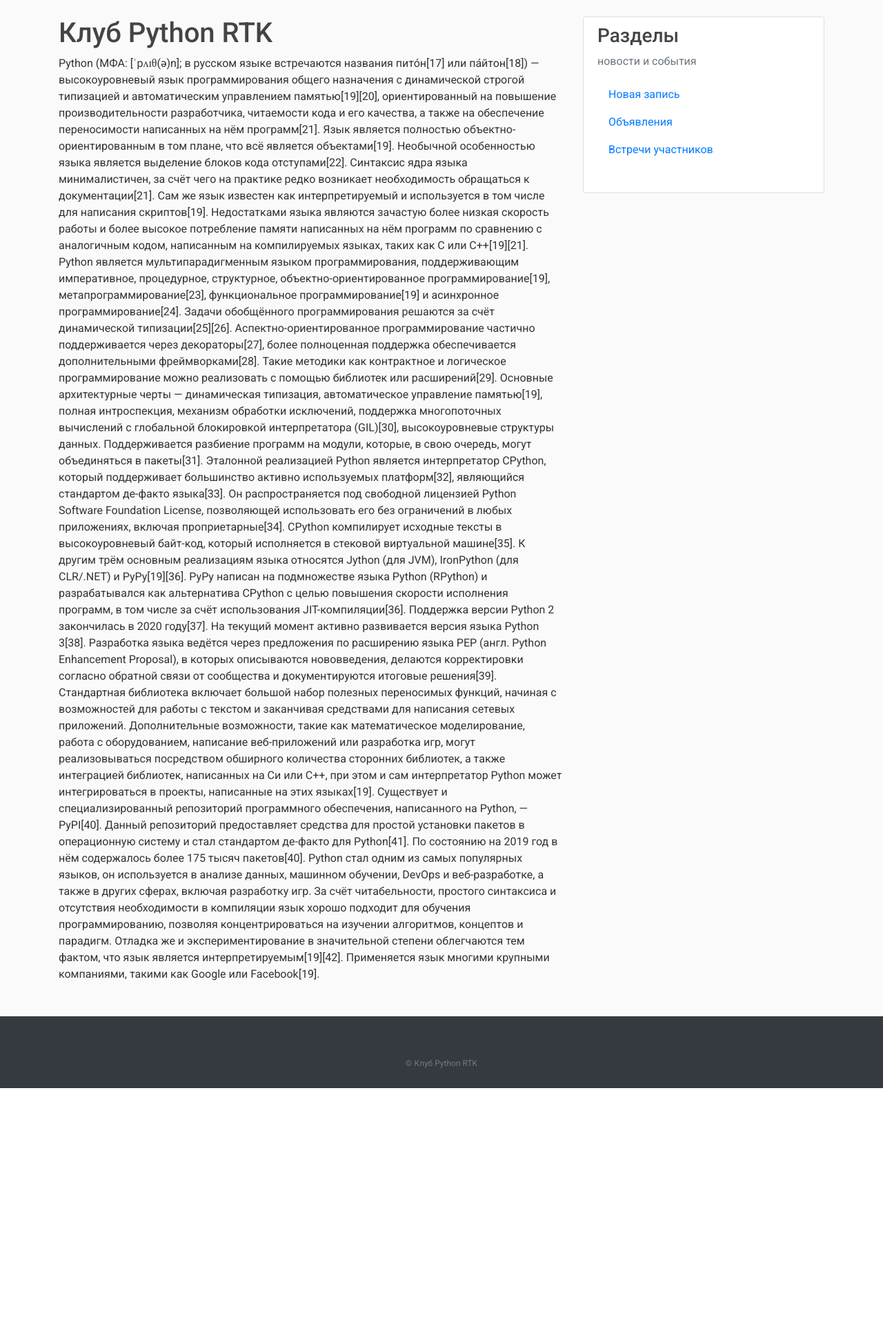
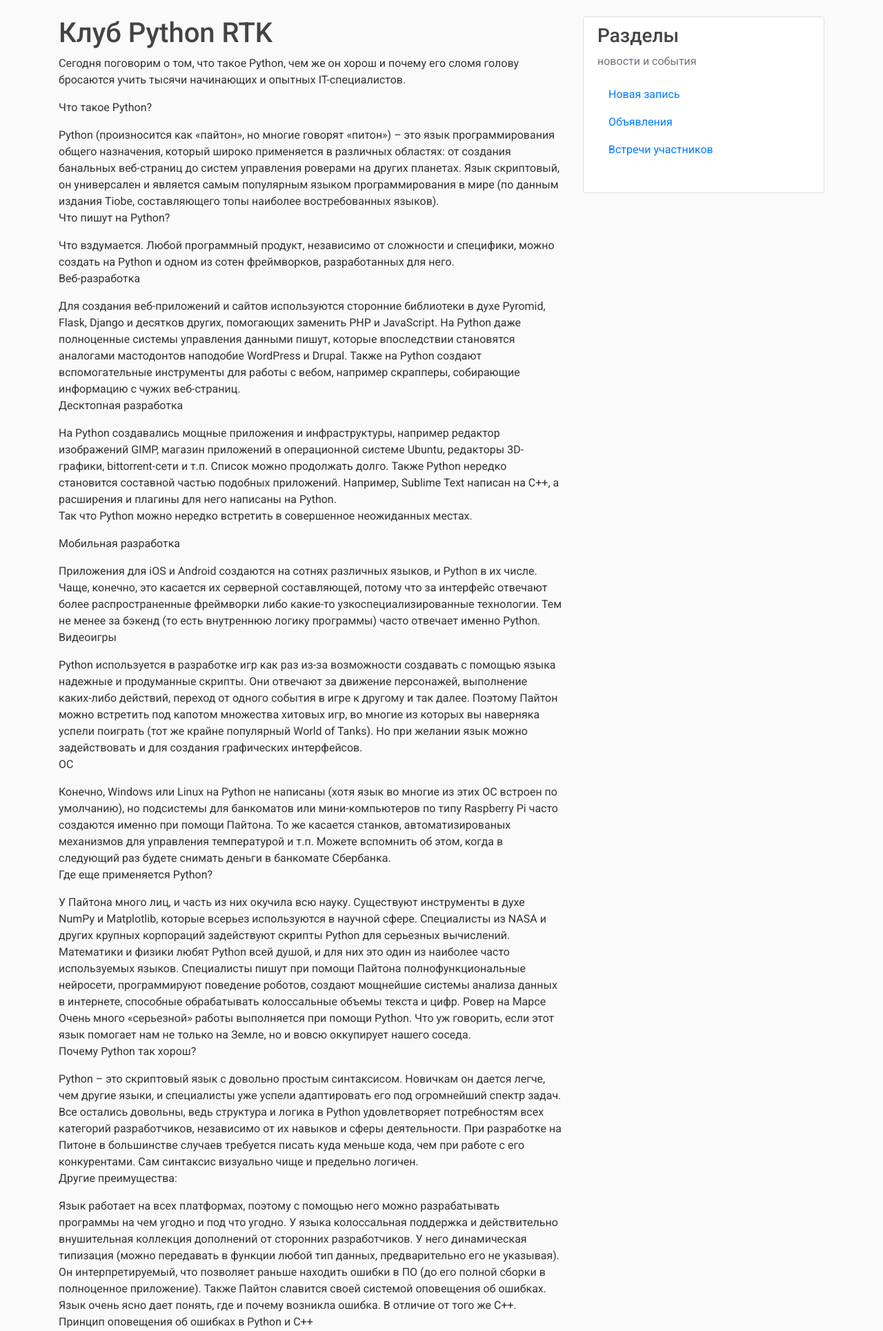
Before and after one commit to Alex2421/DjangoStudyRostelecom, a Django app: page /about/ in a window 1280 px wide. Shown: the part 56-1985 px from the top of the page at 69% size. Before the commit the page ends 1633 px from the top, so only its background shows below. Run offline with Django 4.2, Linux system fonts and the light colour scheme; some libraries are stand-ins or nearby versions.

Commit message:
update + add category

```diff
--- a/my_site/blog/templates/blog/about.html
+++ b/my_site/blog/templates/blog/about.html
@@ -2,13 +2,92 @@
 {% block content %}
     <h1>Клуб Python RTK </h1>
 
-Python (МФА: [ˈpʌɪθ(ə)n]; в русском языке встречаются названия пито́н[17] или па́йтон[18]) — высокоуровневый язык программирования общего назначения с динамической строгой типизацией и автоматическим управлением памятью[19][20], ориентированный на повышение производительности разработчика, читаемости кода и его качества, а также на обеспечение переносимости написанных на нём программ[21]. Язык является полностью объектно-ориентированным в том плане, что всё является объектами[19]. Необычной особенностью языка является выделение блоков кода отступами[22]. Синтаксис ядра языка минималистичен, за счёт чего на практике редко возникает необходимость обращаться к документации[21]. Сам же язык известен как интерпретируемый и используется в том числе для написания скриптов[19]. Недостатками языка являются зачастую более низкая скорость работы и более высокое потребление памяти написанных на нём программ по сравнению с аналогичным кодом, написанным на компилируемых языках, таких как C или C++[19][21].
+<p>Сегодня поговорим о том, что такое Python, чем же он хорош и почему его сломя голову бросаются учить тысячи начинающих и опытных IT-специалистов.</p>
 
-Python является мультипарадигменным языком программирования, поддерживающим императивное, процедурное, структурное, объектно-ориентированное программирование[19], метапрограммирование[23], функциональное программирование[19] и асинхронное программирование[24]. Задачи обобщённого программирования решаются за счёт динамической типизации[25][26]. Аспектно-ориентированное программирование частично поддерживается через декораторы[27], более полноценная поддержка обеспечивается дополнительными фреймворками[28]. Такие методики как контрактное и логическое программирование можно реализовать с помощью библиотек или расширений[29]. Основные архитектурные черты — динамическая типизация, автоматическое управление памятью[19], полная интроспекция, механизм обработки исключений, поддержка многопоточных вычислений с глобальной блокировкой интерпретатора (GIL)[30], высокоуровневые структуры данных. Поддерживается разбиение программ на модули, которые, в свою очередь, могут объединяться в пакеты[31].
+<p>Что такое Python?</p>
+Python (произносится как «пайтон», но многие говорят «питон») – это язык программирования общего назначения, который широко применяется в различных областях: от создания банальных веб-страниц до систем управления роверами на других планетах.
 
-Эталонной реализацией Python является интерпретатор CPython, который поддерживает большинство активно используемых платформ[32], являющийся стандартом де-факто языка[33]. Он распространяется под свободной лицензией Python Software Foundation License, позволяющей использовать его без ограничений в любых приложениях, включая проприетарные[34]. CPython компилирует исходные тексты в высокоуровневый байт-код, который исполняется в стековой виртуальной машине[35]. К другим трём основным реализациям языка относятся Jython (для JVM), IronPython (для CLR/.NET) и PyPy[19][36]. PyPy написан на подмножестве языка Python (RPython) и разрабатывался как альтернатива CPython с целью повышения скорости исполнения программ, в том числе за счёт использования JIT-компиляции[36]. Поддержка версии Python 2 закончилась в 2020 году[37]. На текущий момент активно развивается версия языка Python 3[38]. Разработка языка ведётся через предложения по расширению языка PEP (англ. Python Enhancement Proposal), в которых описываются нововведения, делаются корректировки согласно обратной связи от сообщества и документируются итоговые решения[39].
+Язык скриптовый, он универсален и является самым популярным языком программирования в мире (по данным издания Tiobe, составляющего топы наиболее востребованных языков).
 
-Стандартная библиотека включает большой набор полезных переносимых функций, начиная с возможностей для работы с текстом и заканчивая средствами для написания сетевых приложений. Дополнительные возможности, такие как математическое моделирование, работа с оборудованием, написание веб-приложений или разработка игр, могут реализовываться посредством обширного количества сторонних библиотек, а также интеграцией библиотек, написанных на Си или C++, при этом и сам интерпретатор Python может интегрироваться в проекты, написанные на этих языках[19]. Существует и специализированный репозиторий программного обеспечения, написанного на Python, — PyPI[40]. Данный репозиторий предоставляет средства для простой установки пакетов в операционную систему и стал стандартом де-факто для Python[41]. По состоянию на 2019 год в нём содержалось более 175 тысяч пакетов[40].
+<p>Что пишут на Python?</p>
+Что вздумается. Любой программный продукт, независимо от сложности и специфики, можно создать на Python и одном из сотен фреймворков, разработанных для него.
 
-Python стал одним из самых популярных языков, он используется в анализе данных, машинном обучении, DevOps и веб-разработке, а также в других сферах, включая разработку игр. За счёт читабельности, простого синтаксиса и отсутствия необходимости в компиляции язык хорошо подходит для обучения программированию, позволяя концентрироваться на изучении алгоритмов, концептов и парадигм. Отладка же и экспериментирование в значительной степени облегчаются тем фактом, что язык является интерпретируемым[19][42]. Применяется язык многими крупными компаниями, такими как Google или Facebook[19].
+<p>Веб-разработка</p>
+Для создания веб-приложений и сайтов используются сторонние библиотеки в духе Pyromid, Flask, Django и десятков других, помогающих заменить PHP и JavaScript.
+
+На Python даже полноценные системы управления данными пишут, которые впоследствии становятся аналогами мастодонтов наподобие WordPress и Drupal. Также на Python создают вспомогательные инструменты для работы с вебом, например скрапперы, собирающие информацию с чужих веб-страниц.
+
+<p>Десктопная разработка</p>
+На Python создавались мощные приложения и инфраструктуры, например редактор изображений GIMP, магазин приложений в операционной системе Ubuntu, редакторы 3D-графики, bittorrent-сети и т.п. Список можно продолжать долго.
+
+Также Python нередко становится составной частью подобных приложений. Например, Sublime Text написан на С++, а расширения и плагины для него написаны на Python.
+
+<p>Так что Python можно нередко встретить в совершенное неожиданных местах.</p>
+
+<p>Мобильная разработка</p>
+Приложения для iOS и Android создаются на сотнях различных языков, и Python в их числе. Чаще, конечно, это касается их серверной составляющей, потому что за интерфейс отвечают более распространенные фреймворки либо какие-то узкоспециализированные технологии. Тем не менее за бэкенд (то есть внутреннюю логику программы) часто отвечает именно Python.
+
+<p>Видеоигры</p>
+Python используется в разработке игр как раз из-за возможности создавать с помощью языка надежные и продуманные скрипты. Они отвечают за движение персонажей, выполнение каких-либо действий, переход от одного события в игре к другому и так далее.
+
+Поэтому Пайтон можно встретить под капотом множества хитовых игр, во многие из которых вы наверняка успели поиграть (тот же крайне популярный World of Tanks).
+
+Но при желании язык можно задействовать и для создания графических интерфейсов.
+
+<p>ОС</p>
+Конечно, Windows или Linux на Python не написаны (хотя язык во многие из этих ОС встроен по умолчанию), но подсистемы для банкоматов или мини-компьютеров по типу Raspberry Pi часто создаются именно при помощи Пайтона. То же касается станков, автоматизированых механизмов для управления температурой и т.п.
+
+Можете вспомнить об этом, когда в следующий раз будете снимать деньги в банкомате Сбербанка.
+
+<p>Где еще применяется Python?</p>
+У Пайтона много лиц, и часть из них окучила всю науку. Существуют инструменты в духе NumPy и Matplotlib, которые всерьез используются в научной сфере. Специалисты из NASA и других крупных корпораций задействуют скрипты Python для серьезных вычислений.
+
+Математики и физики любят Python всей душой, и для них это один из наиболее часто используемых языков. Специалисты пишут при помощи Пайтона полнофункциональные нейросети, программируют поведение роботов, создают мощнейшие системы анализа данных в интернете, способные обрабатывать колоссальные объемы текста и цифр.
+
+Ровер на Марсе
+
+Очень много «серьезной» работы выполняется при помощи Python. Что уж говорить, если этот язык помогает нам не только на Земле, но и вовсю оккупирует нашего соседа.
+
+<p>Почему Python так хорош?</p>
+Python – это скриптовый язык с довольно простым синтаксисом. Новичкам он дается легче, чем другие языки, и специалисты уже успели адаптировать его под огромнейший спектр задач. Все остались довольны, ведь структура и логика в Python удовлетворяет потребностям всех категорий разработчиков, независимо от их навыков и сферы деятельности.
+
+При разработке на Питоне в большинстве случаев требуется писать куда меньше кода, чем при работе с его конкурентами. Сам синтаксис визуально чище и предельно логичен.
+
+<p>Другие преимущества:</p>
+
+Язык работает на всех платформах, поэтому с помощью него можно разрабатывать программы на чем угодно и под что угодно.
+У языка колоссальная поддержка и действительно внушительная коллекция дополнений от сторонних разработчиков.
+У него динамическая типизация (можно передавать в функции любой тип данных, предварительно его не указывая).
+Он интерпретируемый, что позволяет раньше находить ошибки в ПО (до его полной сборки в полноценное приложение).
+Также Пайтон славится своей системой оповещения об ошибках. Язык очень ясно дает понять, где и почему возникла ошибка. В отличие от того же C++.
+
+<p>Принцип оповещения об ошибках в Python и C++
+</p>
+<p>Основные недостатки Python</p>
+Python медлительный. Он способен на многое, но это многое он делает медленнее конкурентов.
+
+Python не особо адекватно распоряжается памятью и часто «съедает» больше ресурсов, чем для решения тех же задач использовали бы JavaScript или C.
+
+Python строго привязан к системным библиотеками. Отсюда возникают сложности при попытке использовать язык на новых программных платформах.
+
+<p>Какие приложения написаны на Python?</p>
+Python лег в основу десятков крупнейших программных продуктов на планете. В их числе Instagram – серверная часть приложения, Google, Spotify, Netflix, Uber, Dropbox, Pinterest, Reddit и т.п.
+
+Как видите, ваши любимые сайты и приложения используют этот язык, что недвусмысленно намекает на ваши безграничные возможности при владении Пайтоном.
+
+<p>Вакансии и зарплаты</p>
+Питон – востребованный язык программирования, и найти работу, зная его, не так сложно. Вакансий море: от простейших должностей на стажировке (делать базовые скрипты) до работы в крупнейших корпорациях планеты (создавать сложнейшие инфраструктуры).
+
+Зарплата варьируется в зависимости от предстоящей работы. Новички получают от 40 тысяч рублей. Но есть и совершенно впечатляющие ставки – от 1 000 000 рублей в месяц. Работы много как в России, так и за ее пределами.
+
+<p>Где учиться?</p>
+Пайтону учат почти все школы в духе Skillbox или Нетологии. Хорошие преподаватели и достойная учебная программа доступна на Hexlet.io. Сотни занятий проводятся в Coursera и Udemy. Если нет желания платить, то бескорыстные индусы с YouTube вам в помощь. На площадке тысячи обучающих роликов, многие из которых получше лекций от профессоров.
+
+К тому же у языка есть полноценная документация, которая лежит на официальном сайте и доступна всем желающим. Информации по языку там в избытке.
+
+<p>Вместо заключения</p>
+Python – это универсальный, перспективный и относительно несложный в изучении язык. Идеальный выбор для тех, кто хочет попробовать IT-разработку, но еще не знает, какого рода продукты хочет создавать.
+
+
+
 {% endblock content %}
```
